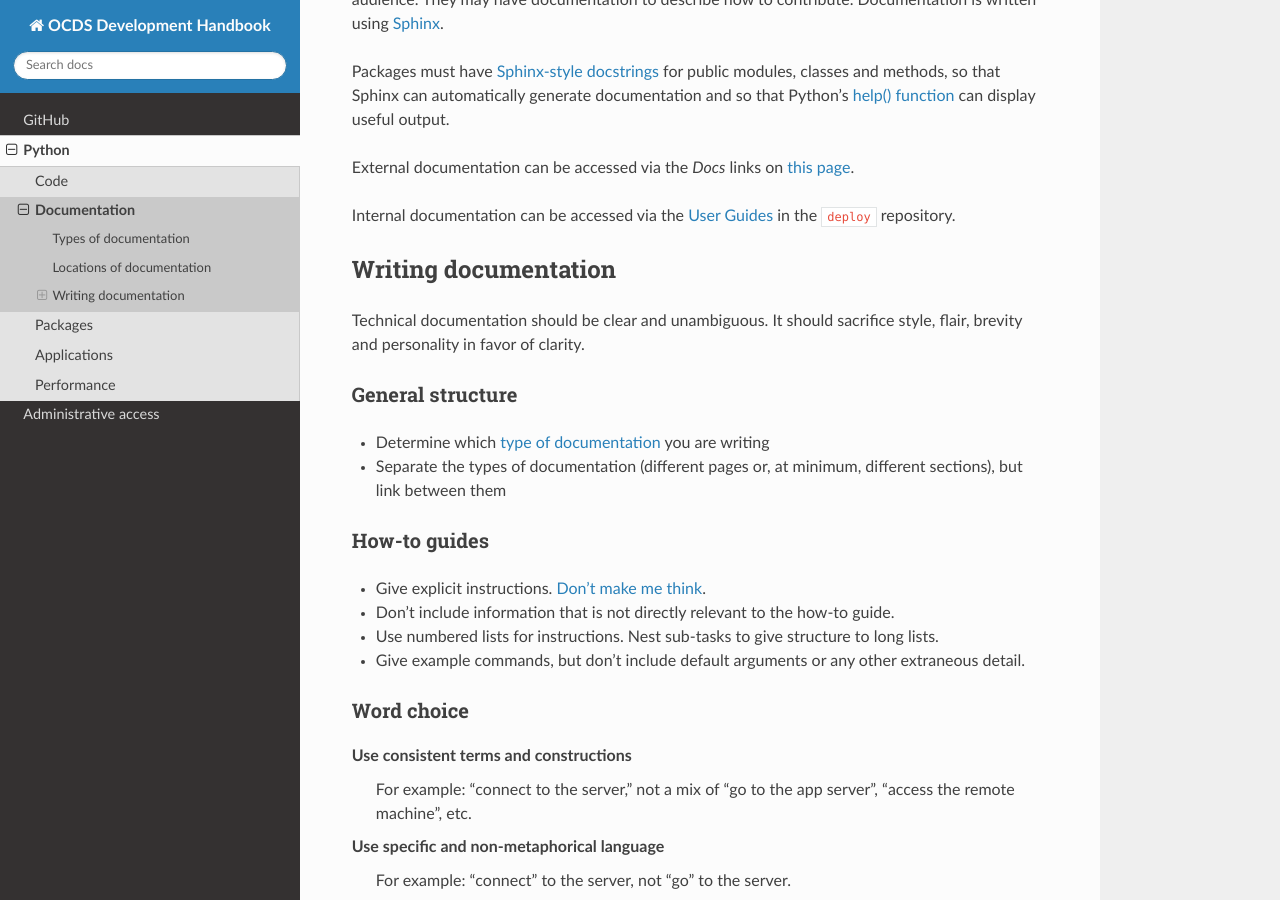
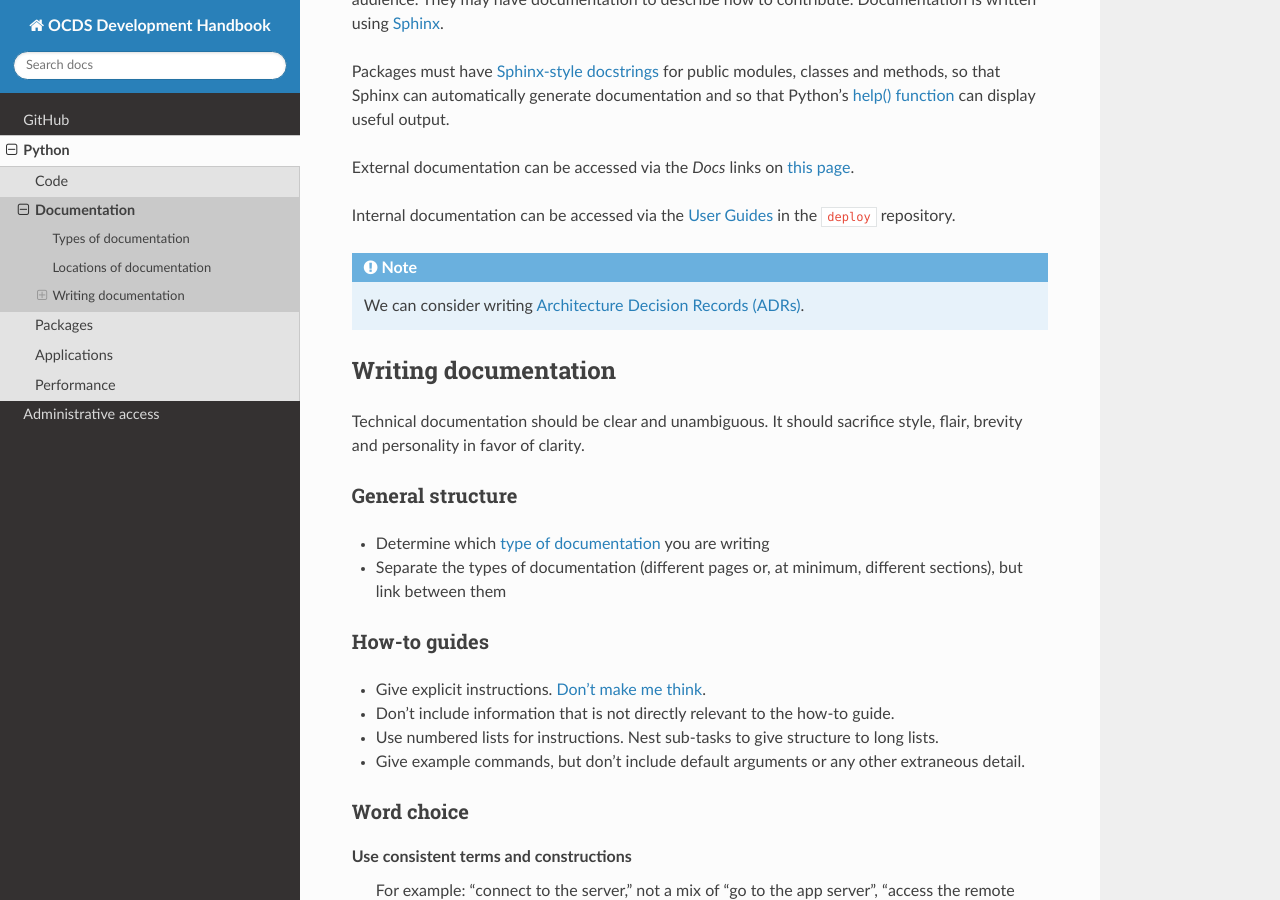
Before and after one commit to open-contracting/software-development-handbook, a Sphinx documentation site: the page built from docs/python/documentation.rst, in a window 1280 px wide and 900 px high, scrolled down 380 px. Built offline with Sphinx 7.4.7 and the Read the Docs theme 2.0.0, drawn with Linux system fonts in a browser that asks for light colours.

Commit message:
Add link to ADRs

```diff
--- a/docs/python/documentation.rst
+++ b/docs/python/documentation.rst
@@ -18,6 +18,10 @@ Packages must have `Sphinx-style docstrings <https://www.sphinx-doc.org/en/maste
 External documentation can be accessed via the *Docs* links on `this page <https://github.com/open-contracting/standard-maintenance-scripts/blob/master/badges.md>`__.
 
 Internal documentation can be accessed via the `User Guides <https://ocdsdeploy.readthedocs.io/en/latest/use/index.html>`__ in the ``deploy`` repository.
+
+.. note::
+
+   We can consider writing `Architecture Decision Records (ADRs) <https://github.blog/2020-08-13-why-write-adrs/>`__.
 
 Writing documentation
 ---------------------
```
